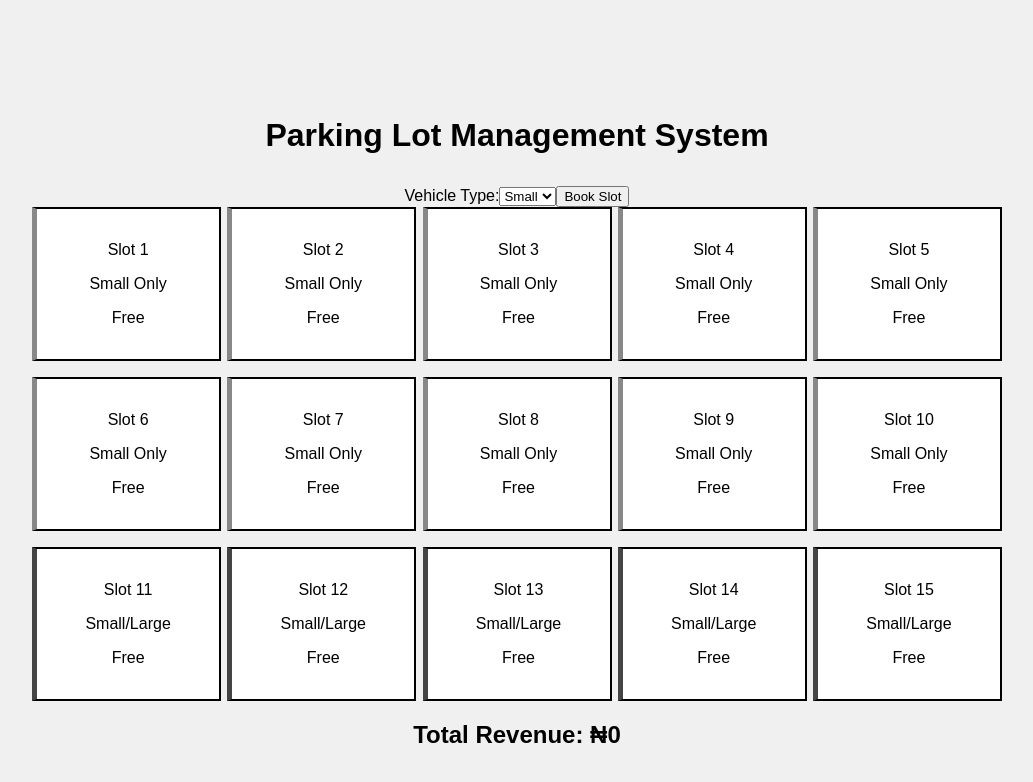
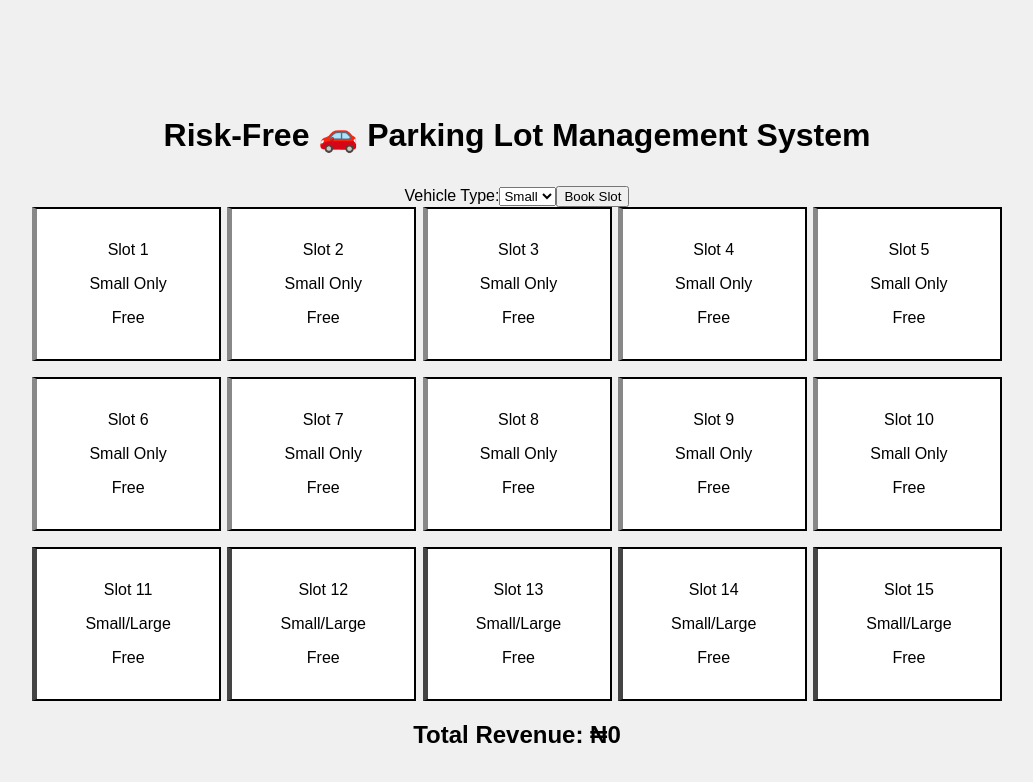
Before and after one commit to Prud3266/parking-lot-system, a Next.js app: page / in a window 1280 px wide. Shown: the top 782 px of the page, without its empty margins (123-1156 px from the left). Built offline with nearby package versions, Linux system fonts and the light colour scheme.

Commit message:
Added a cool Emoji  😉

```diff
--- a/src/app/page.js
+++ b/src/app/page.js
@@ -69,7 +69,7 @@ export default function HomePage() {
 
   return (
     <main className="container">
-      <h1>Parking Lot Management System</h1>
+      <h1>Risk-Free 🚗 Parking Lot Management System</h1>
 
       <div className="booking-form">
         <label htmlFor="vehicle-select">Vehicle Type:</label>
```
